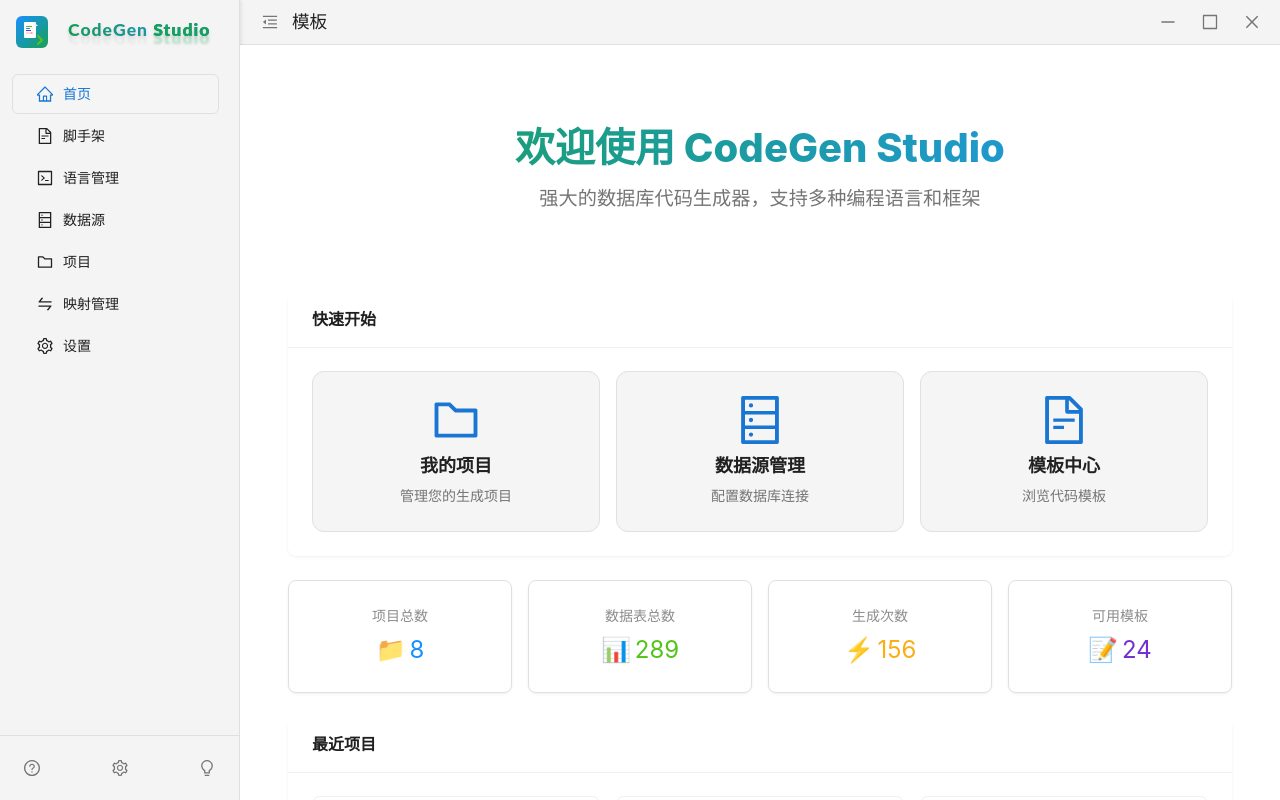
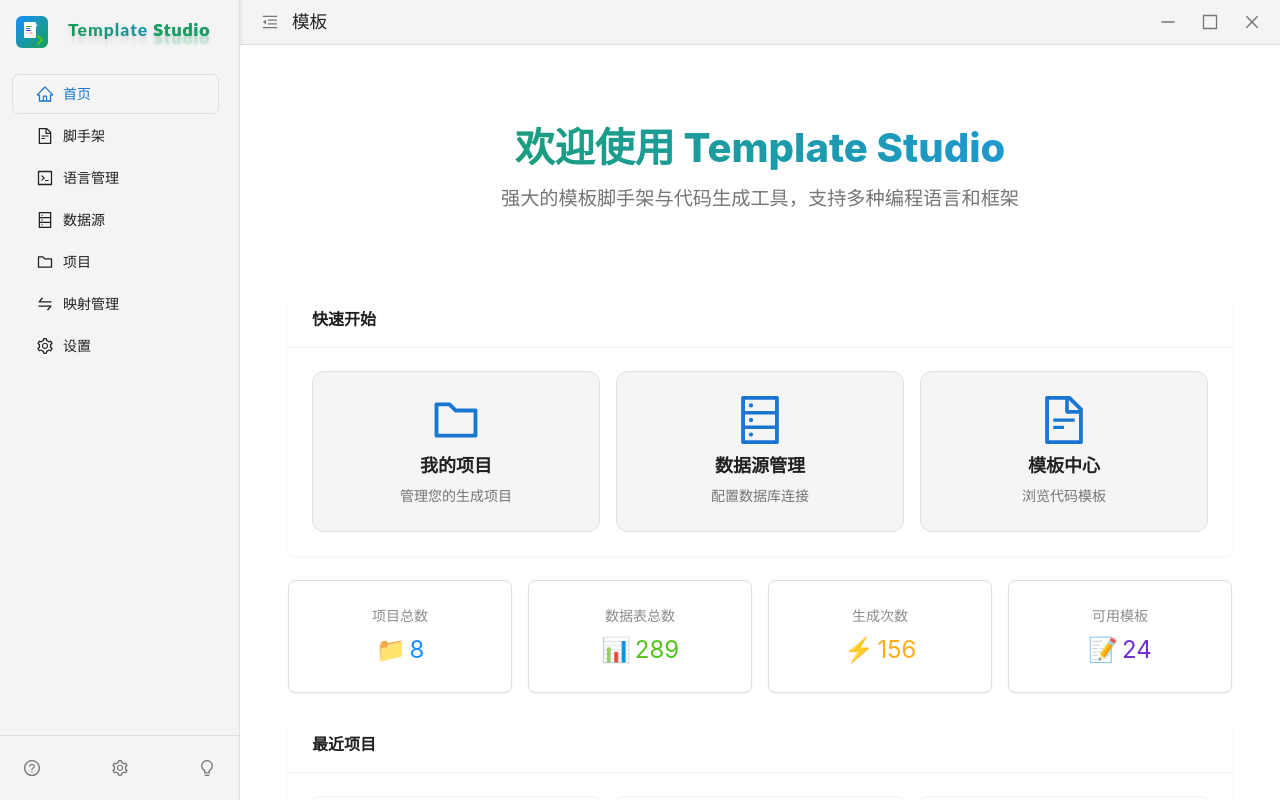
Before and after one commit to template-studio/template-studio, a Vue app in the folder apps/desktop/: page /#/home in a window 1280 px wide. Built offline with nearby package versions, Linux system fonts and the light colour scheme.

Commit message:
rename: CodeGen Studio → Template Studio

```diff
--- a/apps/desktop/index.html
+++ b/apps/desktop/index.html
@@ -4,7 +4,7 @@
     <meta charset="UTF-8" />
     <link rel="icon" type="image/svg+xml" href="/vite.svg" />
     <meta name="viewport" content="width=device-width, initial-scale=1.0" />
-    <title>CodeGen Studio</title>
+    <title>Template Studio</title>
   </head>
 
   <body>
--- a/apps/desktop/scripts/generate-icons.js
+++ b/apps/desktop/scripts/generate-icons.js
@@ -1,5 +1,5 @@
 /**
- * CodeGen Studio 图标生成脚本
+ * Template Studio 图标生成脚本
  *
  * 使用方法：
  * 1. 安装依赖：npm install sharp --save-dev
@@ -39,7 +39,7 @@
 ];
 
 async function generateIcons() {
-  console.log('🚀 开始生成 CodeGen Studio 图标...\n');
+  console.log('🚀 开始生成 Template Studio 图标...\n');
 
   // 检查 SVG 文件是否存在
   if (!fs.existsSync(SVG_FILE)) {
--- a/apps/desktop/src-tauri/tauri.conf.json
+++ b/apps/desktop/src-tauri/tauri.conf.json
@@ -1,6 +1,6 @@
 {
   "$schema": "https://schema.tauri.app/config/2",
-  "productName": "CodeGen Studio",
+  "productName": "Template Studio",
   "version": "0.1.0",
   "identifier": "com.ciclebyte.desktop",
   "build": {
@@ -12,7 +12,7 @@
   "app": {
     "windows": [
       {
-        "title": "CodeGen Studio",
+        "title": "Template Studio",
         "width": 800,
         "height": 600,
         "decorations": false
--- a/apps/desktop/src/components/layout/ProjectWorkspaceLayout.vue
+++ b/apps/desktop/src/components/layout/ProjectWorkspaceLayout.vue
@@ -43,8 +43,8 @@
           </div>
           <transition name="fade">
             <div v-show="!layoutStore.sidebarCollapsed" class="logo-text">
-              <span class="logo-main">CodeGen <span class="brand-accent">Studio</span></span>
-              <span class="logo-shadow">CodeGen <span class="brand-accent">Studio</span></span>
+              <span class="logo-main">Template <span class="brand-accent">Studio</span></span>
+              <span class="logo-shadow">Template <span class="brand-accent">Studio</span></span>
             </div>
           </transition>
         </div>
--- a/apps/desktop/src/components/layout/Sidebar.vue
+++ b/apps/desktop/src/components/layout/Sidebar.vue
@@ -38,8 +38,8 @@
         </div>
         <transition name="fade">
           <div v-show="!layoutStore.sidebarCollapsed" class="logo-text">
-            <span class="logo-main">CodeGen <span class="brand-accent">Studio</span></span>
-            <span class="logo-shadow">CodeGen <span class="brand-accent">Studio</span></span>
+            <span class="logo-main">Template <span class="brand-accent">Studio</span></span>
+            <span class="logo-shadow">Template <span class="brand-accent">Studio</span></span>
           </div>
         </transition>
       </div>
--- a/apps/desktop/src/views/HomeView.vue
+++ b/apps/desktop/src/views/HomeView.vue
@@ -1,8 +1,8 @@
 <template>
   <div class="home-view">
     <div class="welcome-section">
-      <h1>欢迎使用 CodeGen Studio</h1>
-      <p>强大的数据库代码生成器，支持多种编程语言和框架</p>
+      <h1>欢迎使用 Template Studio</h1>
+      <p>强大的模板脚手架与代码生成工具，支持多种编程语言和框架</p>
     </div>
 
     <!-- 快速操作 -->
```
Also changed, not shown: 3 other files (tests, documents, lock files or other folders).
